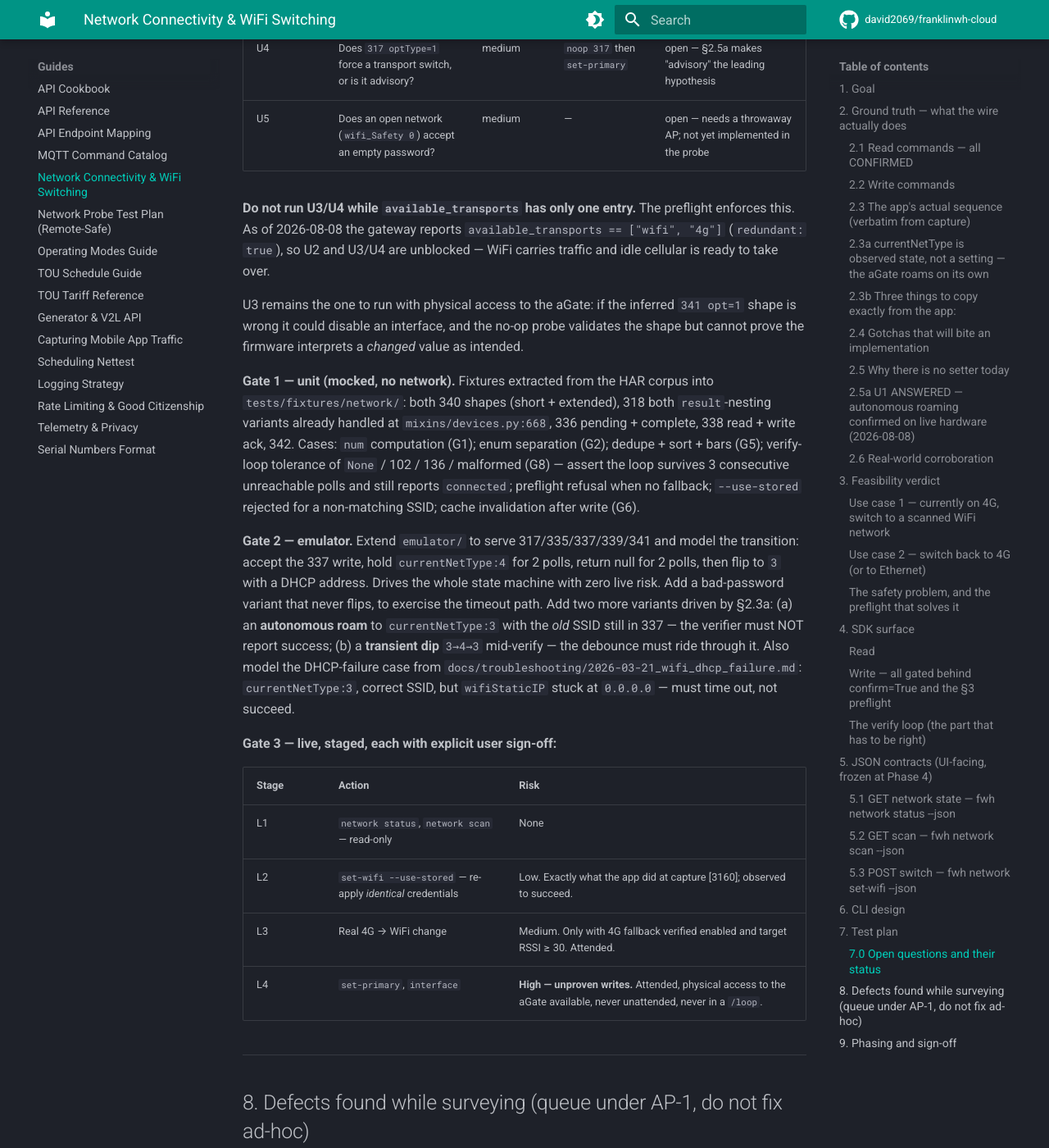
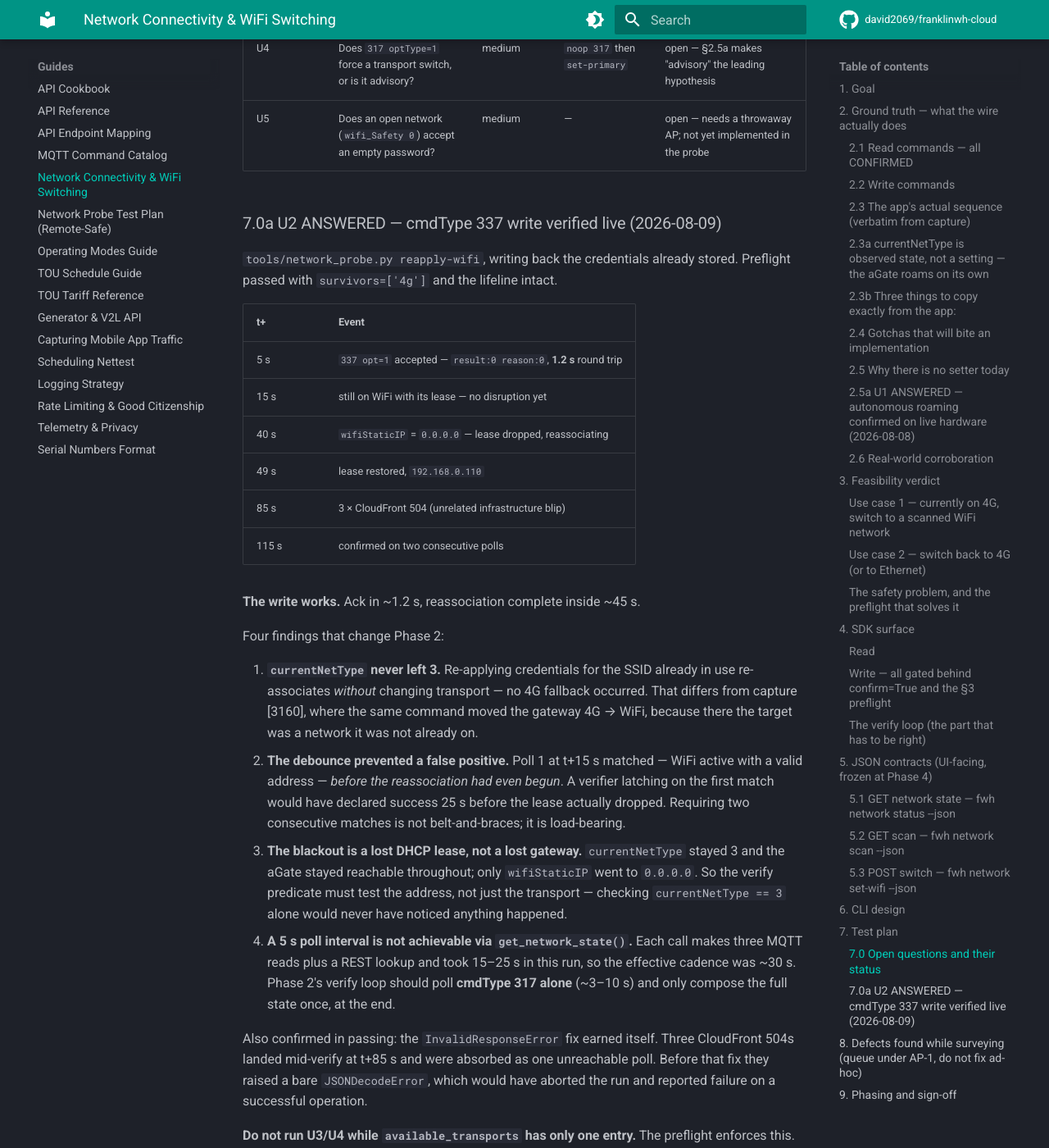
Before and after one commit to david2069/franklinwh-cloud, an MkDocs documentation site: the page built from docs/NETWORK_CONNECTIVITY_DESIGN.md, in a window 1280 px wide and 1400 px high, scrolled down 15623 px. Shown: the whole window at 82% size. Built offline with MkDocs 1.6.1 and Material for MkDocs 9.7.7, drawn with Linux system fonts in a browser that asks for light colours; comment, search, counter and statistics services are not loaded; some of the changed text lies outside the part shown.

Commit message:
test(network): U2 answered — cmdType 337 write verified on live hardware
Ran tools/network_probe.py reapply-wifi against the live aGate, re-applying the
credentials already stored. Preflight passed with survivors=['4g'] and the
lifeline intact. The write was accepted in 1.2s (result:0 reason:0) and
reassociation completed inside ~45s.

Timeline: write at t+5s; still undisturbed at t+15s; lease dropped to 0.0.0.0 at
t+40s; restored at t+49s; confirmed on two consecutive polls at t+115s.

Four findings that change Phase 2:

1. currentNetType never left 3. Re-applying credentials for the SSID already in
   use re-associates WITHOUT changing transport — no 4G fallback occurred. That
   differs from capture [3160], where the same command moved 4G -> WiFi, because
   there the target was a network the gateway was not already on.

2. The debounce prevented a false positive. Poll 1 at t+15s matched — WiFi
   active with a valid address — before the reassociation had even begun. A
   verifier latching on the first match would have declared success 25s before
   the lease actually dropped. Two consecutive matches is load-bearing.

3. The blackout is a lost DHCP lease, not a lost gateway. currentNetType stayed
   3 and the aGate stayed reachable; only wifiStaticIP went to 0.0.0.0. The
   verify predicate must test the address, not just the transport — checking
   currentNetType alone would have observed nothing at all.

4. A 5s poll interval is not achievable through get_network_state(): three MQTT
   reads plus a REST lookup took 15-25s per call, giving an effective ~30s
   cadence. Phase 2's verify loop should poll cmdType 317 alone (~3-10s) and
   compose the full state once at the end.

Also confirmed: the InvalidResponseError fix earned itself. Three CloudFront
504s landed mid-verify and were absorbed as a single unreachable poll. Before
that fix they raised a bare JSONDecodeError, which would have aborted the run
and reported failure on a successful operation.

Recorded in design doc section 7.0a with U2 marked answered, plus a sanitised
results file. Raw evidence log stays gitignored.

Co-Authored-By: Claude Opus 5 (1M context) <noreply@anthropic.com>

```diff
--- a/docs/NETWORK_CONNECTIVITY_DESIGN.md
+++ b/docs/NETWORK_CONNECTIVITY_DESIGN.md
@@ -553,10 +553,50 @@ These are the device-behaviour unknowns that no amount of HAR analysis can settl
 | #  | Question | Risk | Probe command | Status |
 |----|----------|------|---------------|--------|
 | U1 | Does the aGate fail over between transports on its own? | none | `observe` | ✅ **ANSWERED YES** — §2.5a, observed 4G → WiFi unprompted 2026-08-08 |
-| U2 | Does re-applying identical WiFi credentials work? Timing envelope? | low | `reapply-wifi` | open — safe to run; the app did exactly this at capture [3160] |
+| U2 ✅ | Does re-applying identical WiFi credentials work? Timing envelope? | low | `reapply-wifi` | ✅ **ANSWERED YES** — see §7.0a, run 2026-08-09 |
 | U3 | Does `341 opt=1` exist, and is the inferred shape correct? | **high** | `noop 341` | open — no-op probe first; a wrong shape could disable an interface |
 | U4 | Does `317 optType=1` force a transport switch, or is it advisory? | medium | `noop 317` then `set-primary` | open — §2.5a makes "advisory" the leading hypothesis |
 | U5 | Does an open network (`wifi_Safety 0`) accept an empty password? | medium | — | open — needs a throwaway AP; not yet implemented in the probe |
+
+### 7.0a U2 ANSWERED — cmdType 337 write verified live (2026-08-09)
+
+`tools/network_probe.py reapply-wifi`, writing back the credentials already stored.
+Preflight passed with `survivors=['4g']` and the lifeline intact.
+
+| t+ | Event |
+|---|---|
+| 5 s | `337 opt=1` accepted — `result:0 reason:0`, **1.2 s** round trip |
+| 15 s | still on WiFi with its lease — no disruption yet |
+| 40 s | `wifiStaticIP` = `0.0.0.0` — lease dropped, reassociating |
+| 49 s | lease restored, `192.168.0.110` |
+| 85 s | 3 × CloudFront 504 (unrelated infrastructure blip) |
+| 115 s | confirmed on two consecutive polls |
+
+**The write works.** Ack in ~1.2 s, reassociation complete inside ~45 s.
+
+Four findings that change Phase 2:
+
+1. **`currentNetType` never left 3.** Re-applying credentials for the SSID already in use
+   re-associates *without* changing transport — no 4G fallback occurred. That differs from
+   capture [3160], where the same command moved the gateway 4G → WiFi, because there the
+   target was a network it was not already on.
+2. **The debounce prevented a false positive.** Poll 1 at t+15 s matched — WiFi active with
+   a valid address — *before the reassociation had even begun*. A verifier latching on the
+   first match would have declared success 25 s before the lease actually dropped.
+   Requiring two consecutive matches is not belt-and-braces; it is load-bearing.
+3. **The blackout is a lost DHCP lease, not a lost gateway.** `currentNetType` stayed 3 and
+   the aGate stayed reachable throughout; only `wifiStaticIP` went to `0.0.0.0`. So the
+   verify predicate must test the address, not just the transport — checking
+   `currentNetType == 3` alone would never have noticed anything happened.
+4. **A 5 s poll interval is not achievable via `get_network_state()`.** Each call makes
+   three MQTT reads plus a REST lookup and took 15–25 s in this run, so the effective
+   cadence was ~30 s. Phase 2's verify loop should poll **cmdType 317 alone** (~3–10 s) and
+   only compose the full state once, at the end.
+
+Also confirmed in passing: the `InvalidResponseError` fix earned itself. Three CloudFront
+504s landed mid-verify at t+85 s and were absorbed as one unreachable poll. Before that fix
+they raised a bare `JSONDecodeError`, which would have aborted the run and reported failure
+on a successful operation.
 
 **Do not run U3/U4 while `available_transports` has only one entry.** The preflight enforces
 this. As of 2026-08-08 the gateway reports `available_transports == ["wifi", "4g"]`
```
Also changed, not shown: 1 other file.
